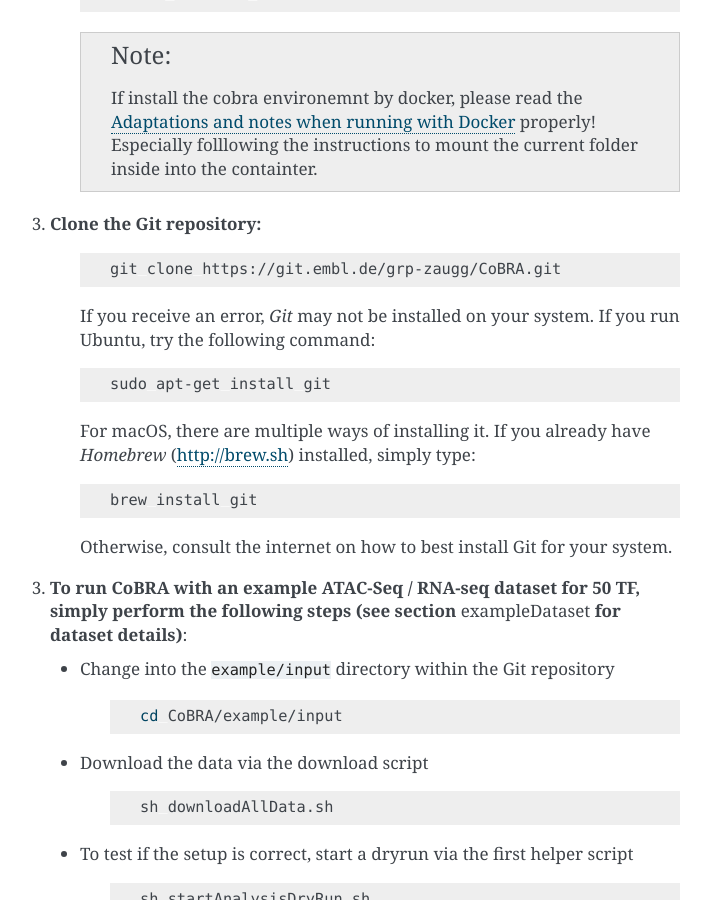
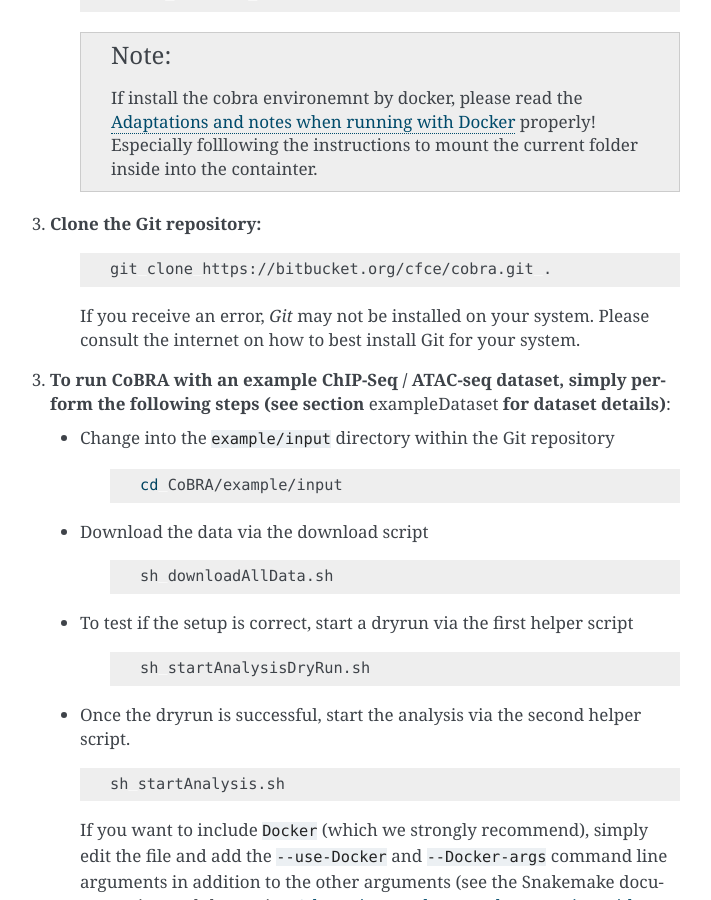
Before and after one commit to qiuxintao101/cobra, a Sphinx documentation site: the page built from docs/install.rst, in a window 1280 px wide and 900 px high, scrolled down 1319 px. Shown: the whole window, without its empty margins (400-1111 px from the left). Built offline with Sphinx 7.4.7, drawn with Linux system fonts in a browser that asks for light colours; pages that are not in the unit, such as notebooks, are missing from menus.

Commit message:
Update install.rst

```diff
--- a/docs/install.rst
+++ b/docs/install.rst
@@ -53,23 +53,11 @@ Principally, there are two ways of installing *CoBRA* and the proper tools:
 
     .. code-block:: Bash
 
-      git clone https://git.embl.de/grp-zaugg/CoBRA.git
+      git clone https://bitbucket.org/cfce/cobra.git .
 
-    If you receive an error, *Git* may not be installed on your system. If you run Ubuntu, try the following command:
+    If you receive an error, *Git* may not be installed on your system. Please consult the internet on how to best install Git for your system.
 
-    .. code-block:: Bash
-
-      sudo apt-get install git
-
-    For macOS, there are multiple ways of installing it. If you already have *Homebrew* (http://brew.sh) installed, simply type:
-
-    .. code-block:: Bash
-
-      brew install git
-
-    Otherwise, consult the internet on how to best install Git for your system.
-
-3. **To run CoBRA with an example ATAC-Seq / RNA-seq dataset for 50 TF, simply perform the following steps (see section**  :ref:`exampleDataset` **for dataset details)**:
+3. **To run CoBRA with an example ChIP-Seq / ATAC-seq dataset, simply perform the following steps (see section**  :ref:`exampleDataset` **for dataset details)**:
 
   * Change into the ``example/input`` directory within the Git repository
 
```
